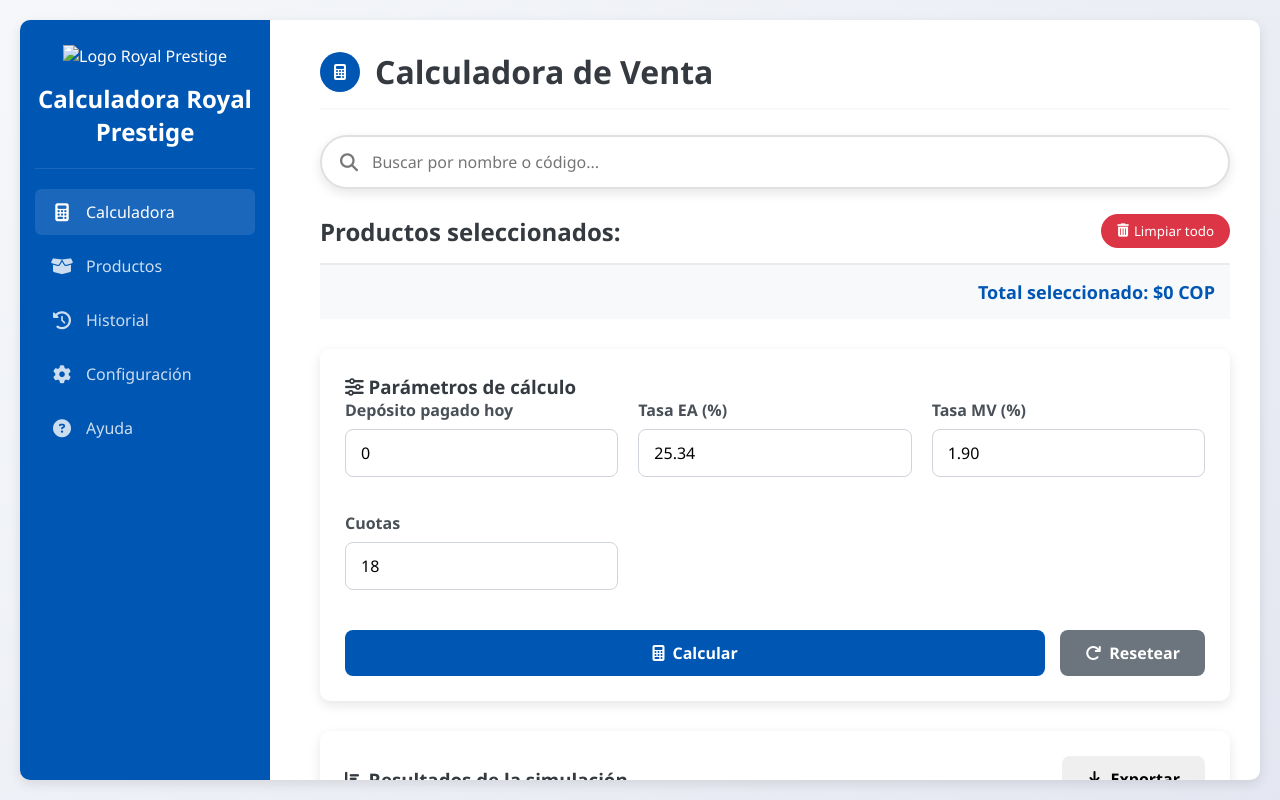
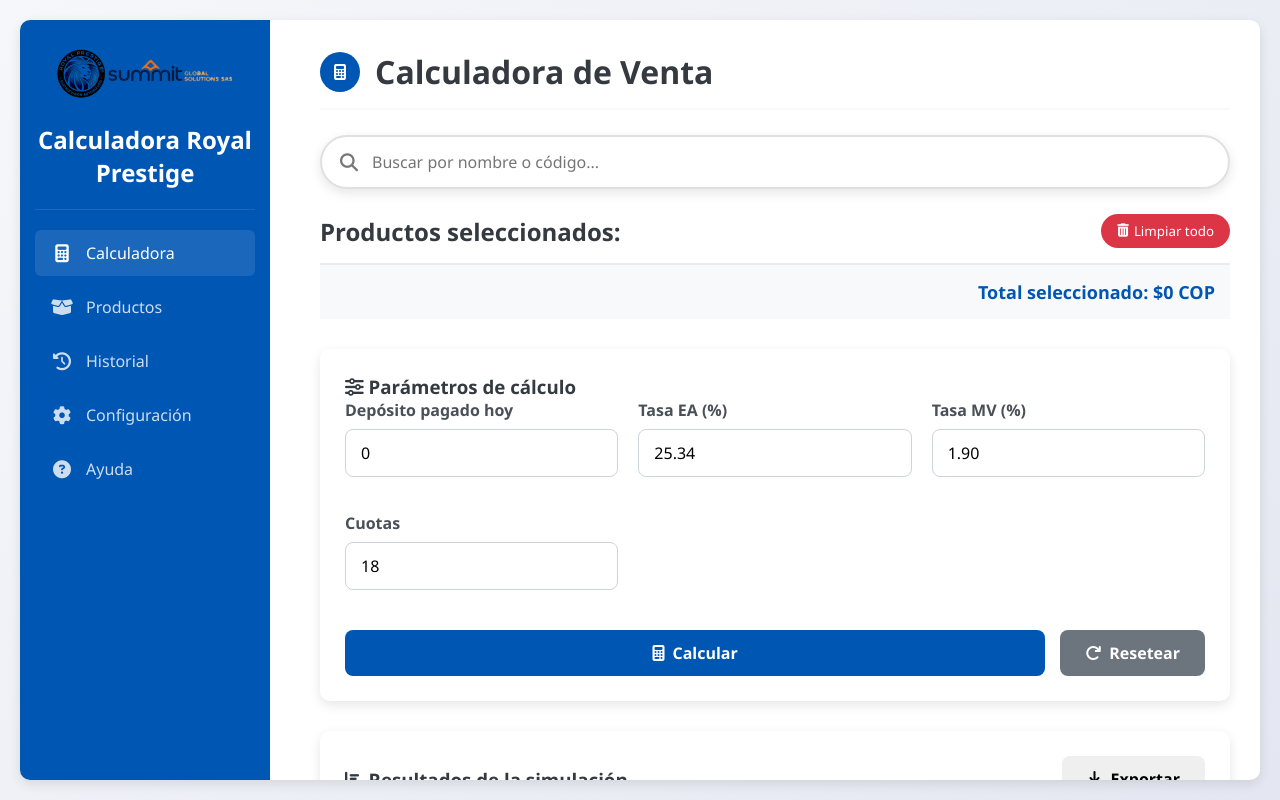
Before and after one commit to MiltonSabogal/Calculadora_Royal_Prestige, a plain HTML site: page index.html in a window 1280 px wide. Drawn offline with Linux system fonts and the light colour scheme; the site is published under a folder, as on GitHub Pages, so addresses that start at the root find nothing.

Commit message:
Update index.html

```diff
--- a/index.html
+++ b/index.html
@@ -11,7 +11,7 @@
     <div class="app-container">
         <div class="sidebar">
             <div class="sidebar-header">
-                <img src="/img/logosimmit.png" alt="Logo Royal Prestige">
+                <img src="img/logosimmit.png" alt="Logo Royal Prestige">
                 <h2>Calculadora Royal Prestige</h2>
             </div>
             <ul class="sidebar-menu">
```
